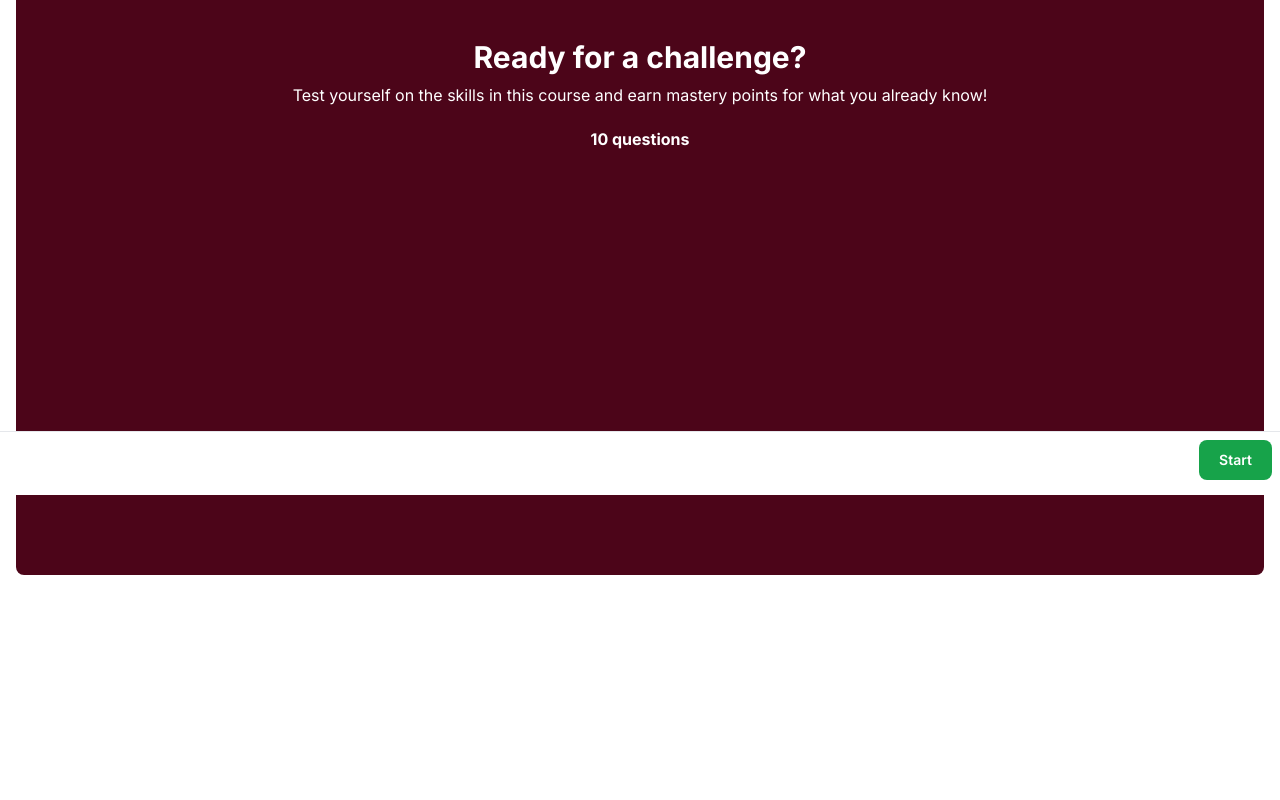
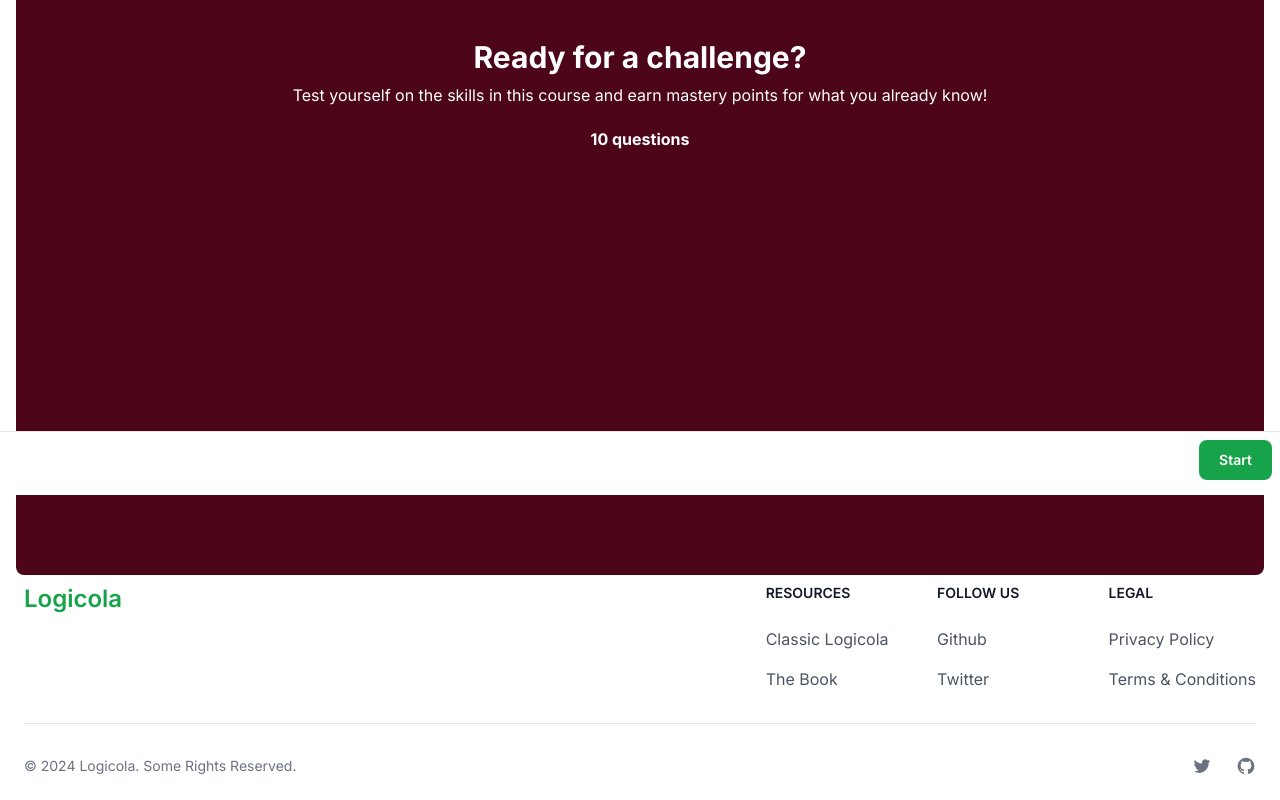
Before and after one commit to malikpiara/logicola, a Next.js app: page /informal/definitions/quiz in a window 1280 px wide. Shown: the part 305-1105 px from the top of the page. Before the commit the page ends 880 px from the top, so only its background shows below. Built offline with nearby package versions, Linux system fonts and the light colour scheme.

Commit message:
Created footer and added github link.

```diff
--- a/app/layout.tsx
+++ b/app/layout.tsx
@@ -2,6 +2,7 @@ import type { Metadata } from 'next';
 import { Inter, Roboto_Slab } from 'next/font/google';
 import './globals.css';
 import Navbar from '@/components/navbar';
+import { Footer } from '@/components/footer';
 
 const inter = Inter({
   subsets: ['latin'],
@@ -41,6 +42,7 @@ export default function RootLayout({
       >
         <Navbar />
         <main className={`flex`}>{children}</main>
+        <Footer />
       </body>
     </html>
   );
--- /dev/null
+++ b/components/footer.tsx
@@ -0,0 +1,131 @@
+import Link from 'next/link';
+
+export function Footer() {
+  return (
+    <footer className='p-4 bg-white sm:p-6'>
+      <div className='mx-auto max-w-screen-xl'>
+        <div className='md:flex md:justify-between'>
+          <div className='mb-6 md:mb-0'>
+            <Link href='https://flowbite.com' className='flex items-center'>
+              {/* <img
+              src='https://flowbite.com/docs/images/logo.svg'
+              className='mr-3 h-8'
+              alt='FlowBite Logo'
+            /> */}
+              <span className='self-center text-2xl font-semibold whitespace-nowrap'>
+                Logicola
+              </span>
+            </Link>
+          </div>
+          <div className='grid grid-cols-2 gap-8 sm:gap-6 sm:grid-cols-3'>
+            <div>
+              <h2 className='mb-6 text-sm font-semibold text-gray-900 uppercase'>
+                Resources
+              </h2>
+              <ul className='text-gray-600'>
+                <li className='mb-4'>
+                  <Link
+                    href='https://harrycola.com/lc/index.htm'
+                    className='hover:underline'
+                  >
+                    Classic Logicola
+                  </Link>
+                </li>
+                <li>
+                  <Link
+                    href='https://www.routledge.com/Introduction-to-Logic/Gensler/p/book/9781138910591'
+                    className='hover:underline'
+                  >
+                    The Book
+                  </Link>
+                </li>
+              </ul>
+            </div>
+            <div>
+              <h2 className='mb-6 text-sm font-semibold text-gray-900 uppercase'>
+                Follow us
+              </h2>
+              <ul className='text-gray-600'>
+                <li className='mb-4'>
+                  <Link
+                    href='https://github.com/malikpiara/logicola'
+                    className='hover:underline '
+                  >
+                    Github
+                  </Link>
+                </li>
+                <li>
+                  <Link
+                    href='https://twitter.com/LogicolaWeb'
+                    className='hover:underline'
+                  >
+                    Twitter
+                  </Link>
+                </li>
+              </ul>
+            </div>
+            <div>
+              <h2 className='mb-6 text-sm font-semibold text-gray-900 uppercase dark:text-white'>
+                Legal
+              </h2>
+              <ul className='text-gray-600'>
+                <li className='mb-4'>
+                  <Link href='#' className='hover:underline'>
+                    Privacy Policy
+                  </Link>
+                </li>
+                <li>
+                  <Link href='#' className='hover:underline'>
+                    Terms &amp; Conditions
+                  </Link>
+                </li>
+              </ul>
+            </div>
+          </div>
+        </div>
+        <hr className='my-6 border-gray-200 sm:mx-auto lg:my-8' />
+        <div className='sm:flex sm:items-center sm:justify-between'>
+          <span className='text-sm text-gray-500 sm:text-center '>
+            © 2024{' '}
+            <Link href='https://logicola.com' className='hover:underline'>
+              Logicola
+            </Link>
+            . Some Rights Reserved.
+          </span>
+          <div className='flex mt-4 space-x-6 sm:justify-center sm:mt-0'>
+            <Link
+              href='https://twitter.com/LogicolaWeb'
+              className='text-gray-500 hover:text-gray-900'
+            >
+              <svg
+                className='w-5 h-5'
+                fill='currentColor'
+                viewBox='0 0 24 24'
+                aria-hidden='true'
+              >
+                <path d='M8.29 20.251c7.547 0 11.675-6.253 11.675-11.675 0-.178 0-.355-.012-.53A8.348 8.348 0 0022 5.92a8.19 8.19 0 01-2.357.646 4.118 4.118 0 001.804-2.27 8.224 8.224 0 01-2.605.996 4.107 4.107 0 00-6.993 3.743 11.65 11.65 0 01-8.457-4.287 4.106 4.106 0 001.27 5.477A4.072 4.072 0 012.8 9.713v.052a4.105 4.105 0 003.292 4.022 4.095 4.095 0 01-1.853.07 4.108 4.108 0 003.834 2.85A8.233 8.233 0 012 18.407a11.616 11.616 0 006.29 1.84' />
+              </svg>
+            </Link>
+            <a
+              href='https://github.com/malikpiara/logicola'
+              className='text-gray-500 hover:text-gray-900'
+            >
+              <svg
+                className='w-5 h-5'
+                fill='currentColor'
+                viewBox='0 0 24 24'
+                aria-hidden='true'
+              >
+                <path
+                  fill-rule='evenodd'
+                  d='M12 2C6.477 2 2 6.484 2 12.017c0 4.425 2.865 8.18 6.839 9.504.5.092.682-.217.682-.483 0-.237-.008-.868-.013-1.703-2.782.605-3.369-1.343-3.369-1.343-.454-1.158-1.11-1.466-1.11-1.466-.908-.62.069-.608.069-.608 1.003.07 1.531 1.032 1.531 1.032.892 1.53 2.341 1.088 2.91.832.092-.647.35-1.088.636-1.338-2.22-.253-4.555-1.113-4.555-4.951 0-1.093.39-1.988 1.029-2.688-.103-.253-.446-1.272.098-2.65 0 0 .84-.27 2.75 1.026A9.564 9.564 0 0112 6.844c.85.004 1.705.115 2.504.337 1.909-1.296 2.747-1.027 2.747-1.027.546 1.379.202 2.398.1 2.651.64.7 1.028 1.595 1.028 2.688 0 3.848-2.339 4.695-4.566 4.943.359.309.678.92.678 1.855 0 1.338-.012 2.419-.012 2.747 0 .268.18.58.688.482A10.019 10.019 0 0022 12.017C22 6.484 17.522 2 12 2z'
+                  clip-rule='evenodd'
+                />
+              </svg>
+            </a>
+          </div>
+        </div>
+      </div>
+    </footer>
+  );
+}
```
